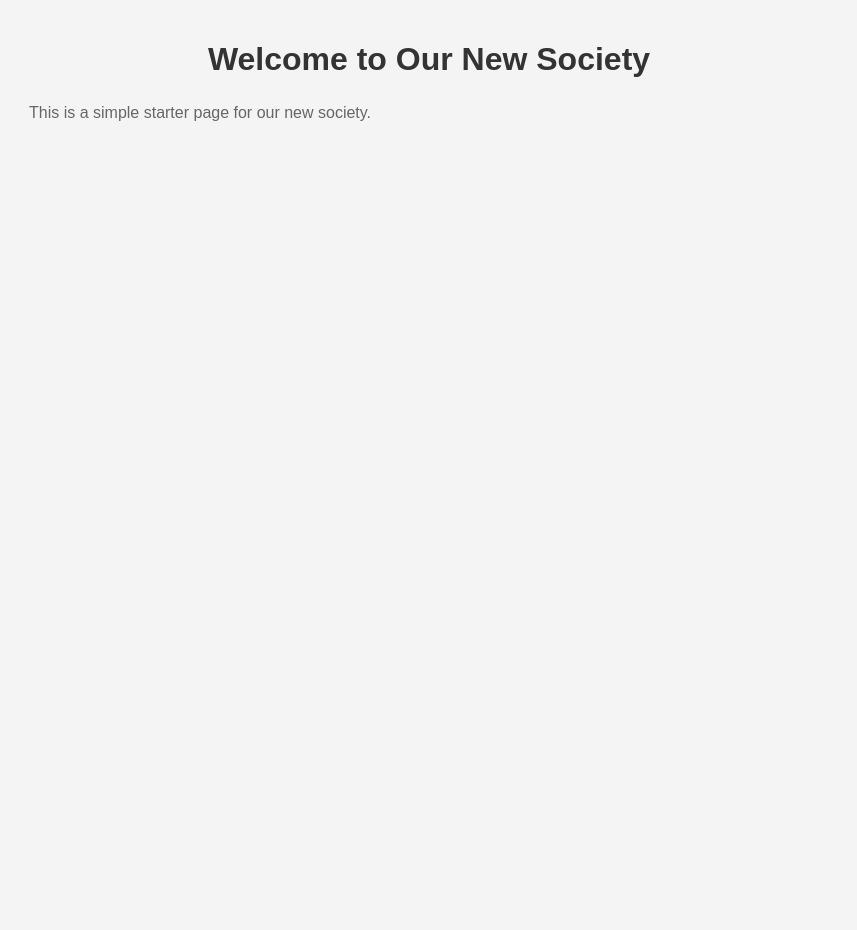
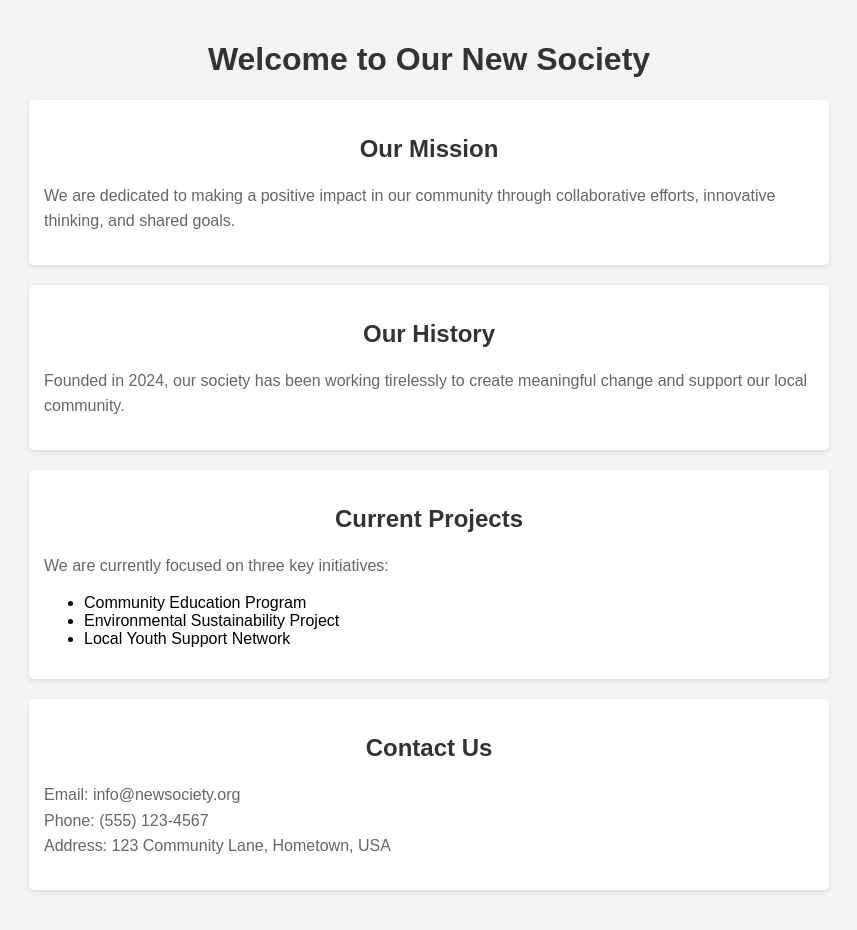
Before and after one commit to wuzhenhuo/new-society-test, a plain HTML site: page index.html in a window 1280 px wide. Shown: the whole page, without its empty margins (211-1068 px from the left). Before the commit the page ends 800 px from the top, so only its background shows below. Drawn offline with Linux system fonts and the light colour scheme.

Commit message:
Add more content to homepage

```diff
--- a/index.html
+++ b/index.html
@@ -11,7 +11,7 @@
             padding: 20px;
             background-color: #f4f4f4;
         }
-        h1 {
+        h1, h2 {
             color: #333;
             text-align: center;
         }
@@ -19,10 +19,44 @@
             line-height: 1.6;
             color: #666;
         }
+        .section {
+            margin-bottom: 20px;
+            padding: 15px;
+            background-color: white;
+            border-radius: 5px;
+            box-shadow: 0 2px 5px rgba(0,0,0,0.1);
+        }
     </style>
 </head>
 <body>
     <h1>Welcome to Our New Society</h1>
-    <p>This is a simple starter page for our new society.</p>
+
+    <div class="section">
+        <h2>Our Mission</h2>
+        <p>We are dedicated to making a positive impact in our community through collaborative efforts, innovative thinking, and shared goals.</p>
+    </div>
+
+    <div class="section">
+        <h2>Our History</h2>
+        <p>Founded in 2024, our society has been working tirelessly to create meaningful change and support our local community.</p>
+    </div>
+
+    <div class="section">
+        <h2>Current Projects</h2>
+        <p>We are currently focused on three key initiatives:
+            <ul>
+                <li>Community Education Program</li>
+                <li>Environmental Sustainability Project</li>
+                <li>Local Youth Support Network</li>
+            </ul>
+        </p>
+    </div>
+
+    <div class="section">
+        <h2>Contact Us</h2>
+        <p>Email: info@newsociety.org<br>
+           Phone: (555) 123-4567<br>
+           Address: 123 Community Lane, Hometown, USA</p>
+    </div>
 </body>
 </html>
```
